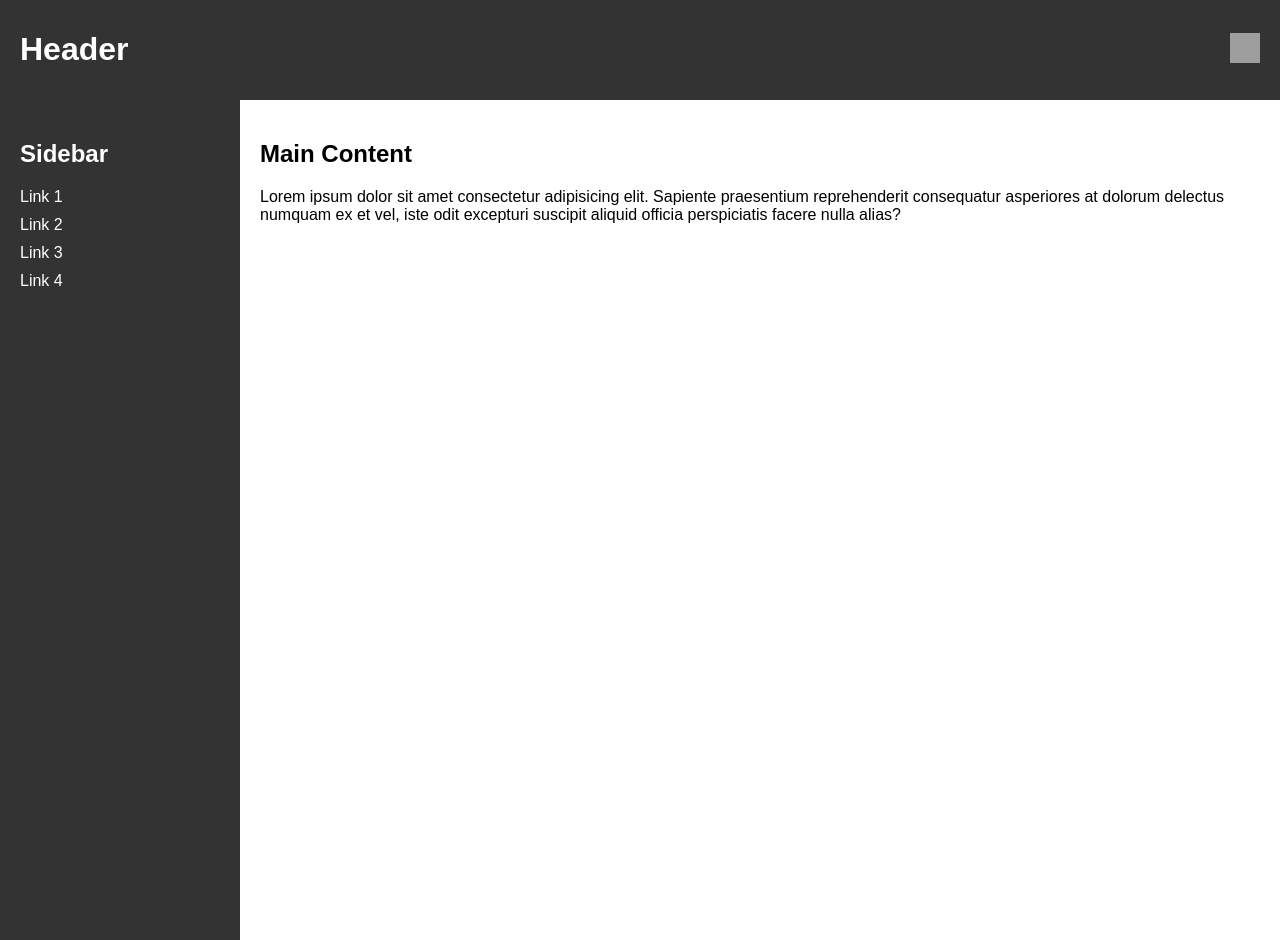
After one commit to Busraa8/Online-Auction-Website, a PHP site: page /Producer/dashboard.php in a window 1280 px wide. The commit adds this page. Run offline with PHP 8.4, Linux system fonts and the light colour scheme; grey boxes are pictures that could not be loaded.

Commit message:
dashboard.php

```diff
--- /dev/null
+++ b/Producer/dashboard.php
@@ -0,0 +1,32 @@
+<!DOCTYPE html>
+<html lang="en">
+<head>
+    <meta charset="UTF-8">
+    <meta name="viewport" content="width=device-width, initial-scale=1.0">
+    <title>Header and Sidebar</title>
+    <link rel="stylesheet" href="style.css">
+</head>
+<body>
+    <header>
+        <h1>Header</h1>
+        <div class="user-icon">
+            <img src="https://cdn-icons-png.freepik.com/512/1144/1144760.png" alt="User Icon">
+        </div>
+    </header>
+    <div class="container">
+        <aside>
+            <h2>Sidebar</h2>
+            <ul>
+                <li><a href="#">Link 1</a></li>
+                <li><a href="#">Link 2</a></li>
+                <li><a href="#">Link 3</a></li>
+                <li><a href="#">Link 4</a></li>
+            </ul>
+        </aside>
+        <main>
+            <h2>Main Content</h2>
+            <p>Lorem ipsum dolor sit amet consectetur adipisicing elit. Sapiente praesentium reprehenderit consequatur asperiores at dolorum delectus numquam ex et vel, iste odit excepturi suscipit aliquid officia perspiciatis facere nulla alias?</p>
+        </main>
+    </div>
+</body>
+</html>
--- /dev/null
+++ b/Producer/style.css
@@ -0,0 +1,55 @@
+body {
+  font-family: Arial, sans-serif;
+  margin: 0;
+  padding: 0;
+}
+
+header {
+  background-color: #333;
+  color: #fff;
+  padding: 10px 20px;
+  display: flex;
+  justify-content: space-between;
+  align-items: center;
+}
+
+.user-icon img {
+  width: 30px; /* Kullanıcı simgesi boyutu */
+  height: 30px;
+}
+
+.container {
+  display: flex;
+  min-height: 100vh;
+}
+
+aside {
+  background-color: #333; /* Sidebar'ı header ile aynı renge dönüştür */
+  color: #fff; /* Yazı rengini ayarla */
+  width: 200px;
+  padding: 20px;
+  min-height: 100vh;
+}
+
+main {
+  flex: 1;
+  padding: 20px;
+}
+
+ul {
+  list-style: none;
+  padding: 0;
+}
+
+ul li {
+  margin-bottom: 10px;
+}
+
+ul li a {
+  text-decoration: none;
+  color: #fff;
+}
+
+ul li a:hover {
+  color: #ccc; /* Hover rengini ayarla */
+}
--- a/login_producer.php
+++ b/login_producer.php
@@ -9,17 +9,16 @@ if (isset($_POST['login'])) {
     $sql = "SELECT * FROM user_table WHERE email = '$userEmail' AND password = '$encryptedPass'";
     $result = $conn->query($sql);
 
-
     // Sonuçları kontrol etme
     if ($result->num_rows > 0) {
         // Kullanıcı bulundu
         $row = $result->fetch_assoc();
         $role = $row["role"];
         $id = $row["id"];
-        $_SESSION["userid"] = 2;
+        $_SESSION["userid"] = $id; // Kullanıcı kimliğini sakla
         // Kullanıcının rolüne göre yönlendirme yapma
         if ($role == "producer") {
-            header("location: index_producer.php");
+            header("location: Producer/dashboard.php");
         } else {
             echo "Undefined user role";
         }
```
Also changed, not shown: Consumer/style_product.less (deleted, +0 -252 lines).
